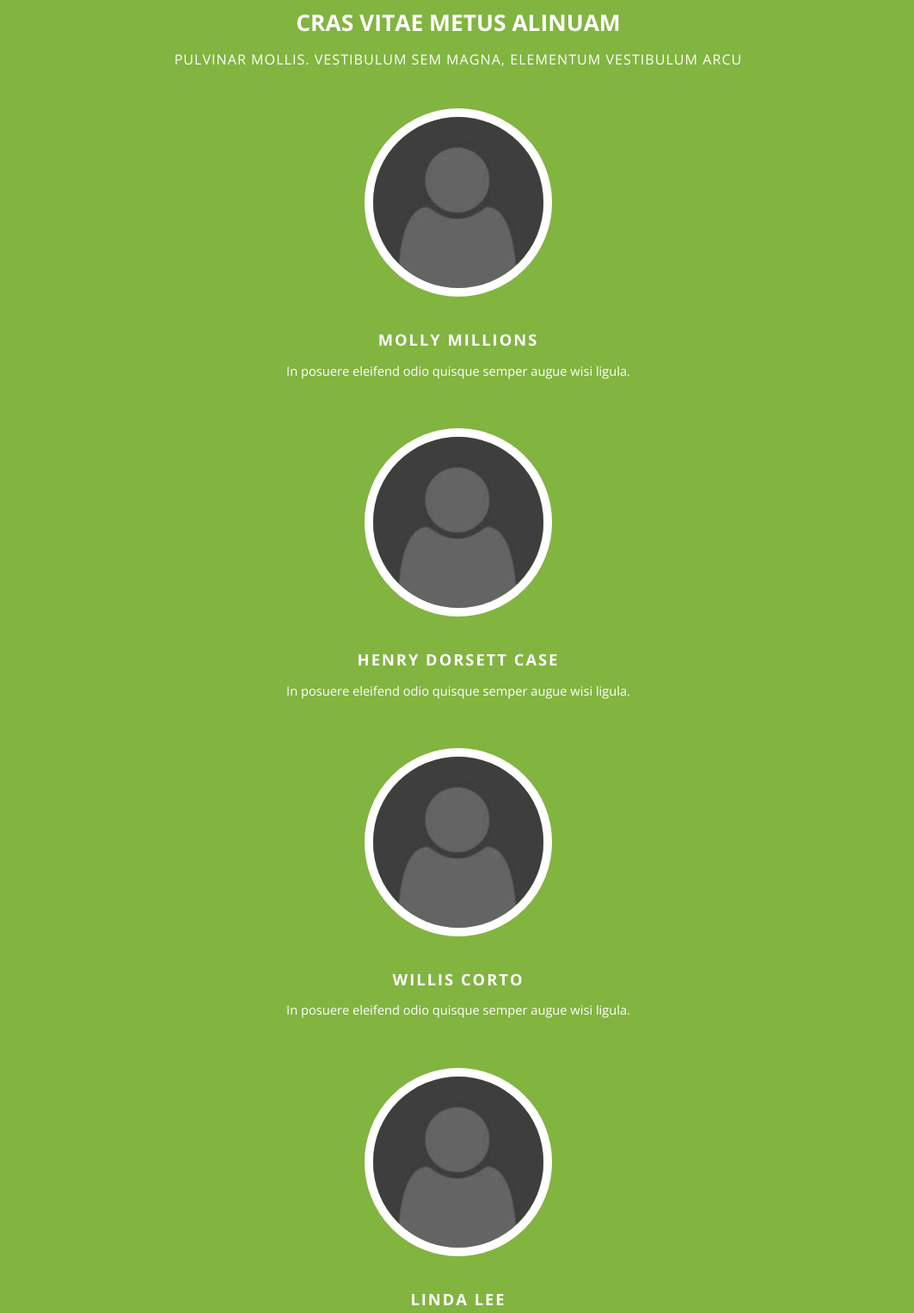
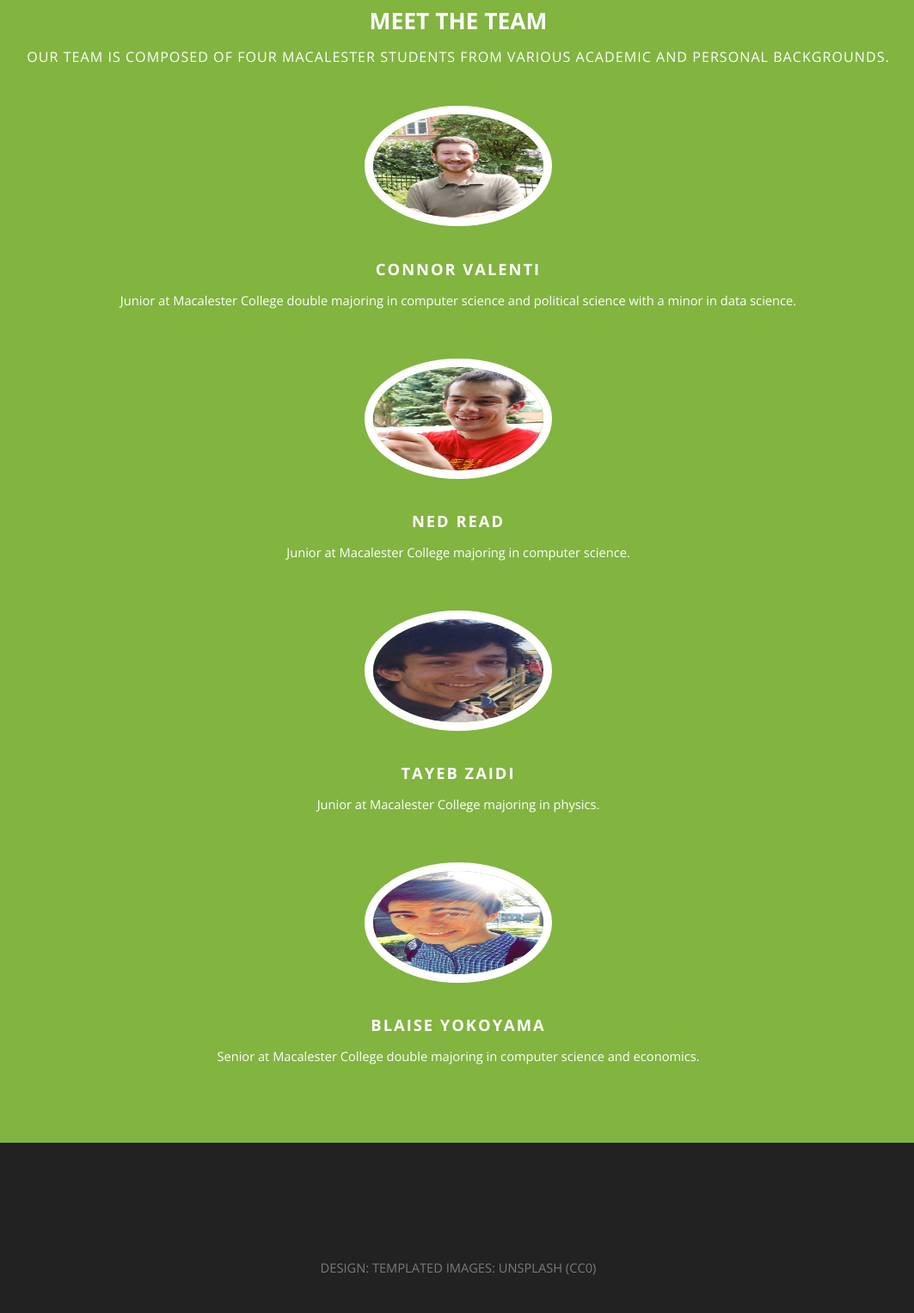
Before and after one commit to tayebzaidi/RehumanizedCapitalists, a plain HTML site: page solarize-877782571/index.html in a window 1280 px wide. Shown: the part 840-2367 px from the top of the page at 86% size, without its empty margins (107-1170 px from the left). Drawn offline with nearby package versions, Linux system fonts and the light colour scheme.

Commit message:
changes to the wording of the site and team pics

```diff
--- a/solarize-877782571/index.html
+++ b/solarize-877782571/index.html
@@ -31,7 +31,7 @@
 					<div class="container">
 
 						<!-- Logo -->
-							<h1><a href="#" id="logo">Solarize</a></h1>
+							<h1><a href="#" id="logo">EatEasy</a></h1>
 
 					</div>
 
@@ -52,13 +52,13 @@
 					<div class="row double">
 						<div class="6u">
 							<header class="major">
-								<h2>Pellentesque viverra vulputate enim. Aliquam volutpat. Pellentesque tristique Risus</h2>
-								<span class="byline">In posuere eleifend odio. Quisque semper augue mattis wisi. Maecenas ligula. Pellentesque viverra vulputate enim. Donec pulvinar ullamcorper metus.</span>
+								<h2>Dramatically reduce food waste by using the ingredients from previous recipes for future meals.</h2>
+								<span class="byline">With widely available perishable food, it can be difficult to purchase ingridients for a particular recipe without buying more than you need. Much of those surplus ingredients go to waste before they go towards another home cooked meal. EatEasy aims to minimize that waste. </span>
 							</header>
 						</div>
 						<div class="6u">
-							<h3>Suspendisse dictum porta</h3>
-							<p>Donec leo. Vivamus fermentum nibh in augue. Praesent a lacus at urna congue rutrum. Nulla enim eros, porttitor eu, tempus id, varius non, nibh. Vestibulum imperdiet, magna nec eleifend semper augue mattis wisi maecenas ligula nunc lectus vestibulum euismod lacinia quam nisl.</p>
+							<h3>Easily locate ingredients for your recipes.</h3>
+							<p>EatEasy provides an enjoyable interface for you to choose what types of foods you want to eat, giving you the flexibility you want, with the sustainable practices we all need.</p>
 							<a href="#" class="button">Get Started!</a>
 						</div>
 					</div>
@@ -70,29 +70,29 @@
 			<div class="wrapper style5">
 				<section id="team" class="container">
 					<header class="major">
-						<h2>Cras vitae metus aliNuam</h2>
-						<span class="byline">pulvinar mollis. Vestibulum sem magna, elementum vestibulum arcu</span>
+						<h2>Meet the team</h2>
+						<span class="byline">Our team is composed of four Macalester students from various academic and personal backgrounds.</span>
 					</header>
 					<div class="row">
 						<div class="3u">
-							<a href="#" class="image"><img src="images/placeholder.png" alt=""></a>
-							<h3>Molly Millions</h3>
-							<p>In posuere eleifend odio quisque semper augue wisi ligula.</p>
+							<a href="#" class="image"><img src="images/Connor.jpg" alt=""height="140"></a>
+							<h3>Connor Valenti</h3>
+							<p>Junior at Macalester College double majoring in computer science and political science with a minor in data science.</p>
 						</div>
 						<div class="3u">
-							<a href="#" class="image"><img src="images/placeholder.png" alt=""></a>
-							<h3>Henry Dorsett Case</h3>
-							<p>In posuere eleifend odio quisque semper augue wisi ligula.</p>
+							<a href="#" class="image"><img src="images/Ned.png" alt="" height="140"width="140"></a>
+							<h3>Ned Read</h3>
+							<p>Junior at Macalester College majoring in computer science.</p>
 						</div>
 						<div class="3u">
-							<a href="#" class="image"><img src="images/placeholder.png" alt=""></a>
-							<h3>Willis Corto</h3>
-							<p>In posuere eleifend odio quisque semper augue wisi ligula.</p>
+							<a href="#" class="image"><img src="images/Tayeb.png" alt=""height="140"width="140"></a>
+							<h3>Tayeb Zaidi</h3>
+							<p>Junior at Macalester College majoring in physics.</p>
 						</div>
 						<div class="3u">
-							<a href="#" class="image"><img src="images/placeholder.png" alt=""></a>
-							<h3>Linda Lee</h3>
-							<p>In posuere eleifend odio quisque semper augue wisi ligula.</p>
+							<a href="#" class="image"><img src="images/Blaise.jpg" alt=""height="140" width="140"></a>
+							<h3>Blaise Yokoyama</h3>
+							<p>Senior at Macalester College double majoring in computer science and economics.</p>
 						</div>
 					</div>
 				</section>
```
Also changed, not shown: solarize-877782571/images/Blaise.jpg (added), solarize-877782571/images/Connor.jpg (added), solarize-877782571/images/Ned.png (added), solarize-877782571/images/Tayeb.PNG (added).
